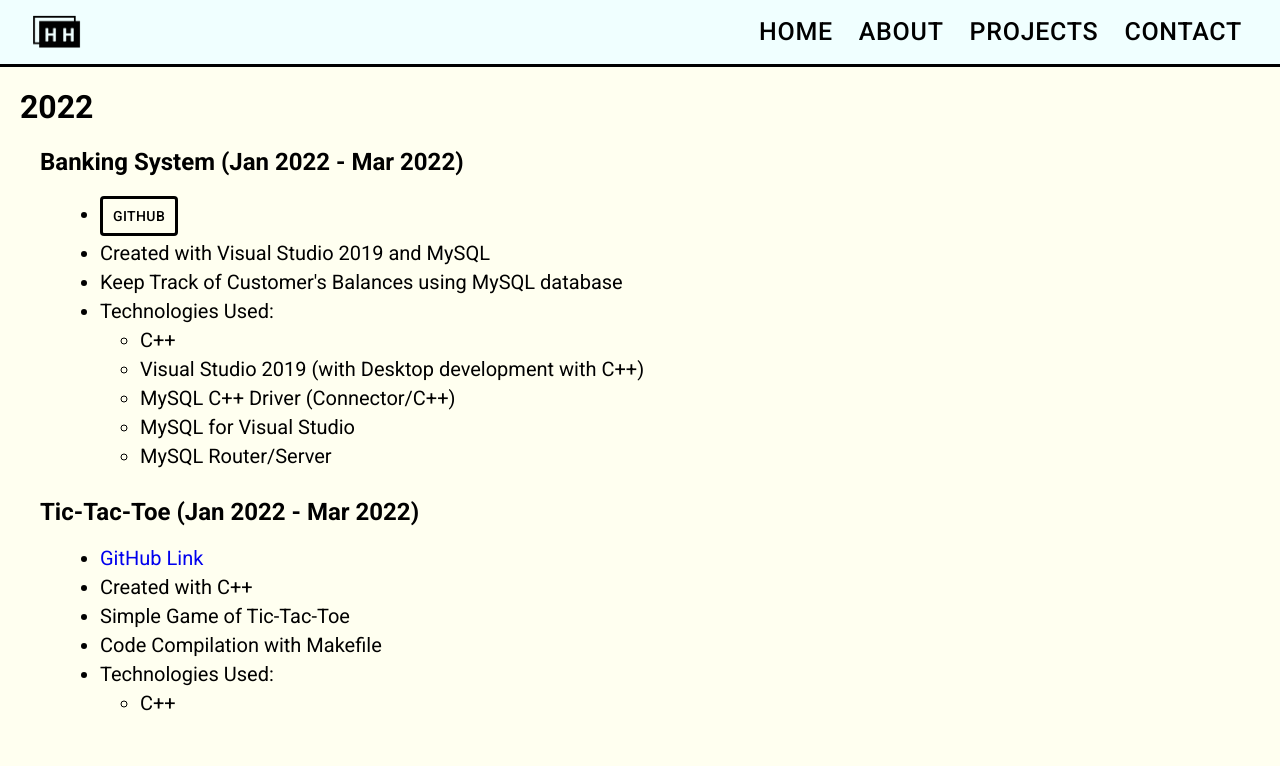
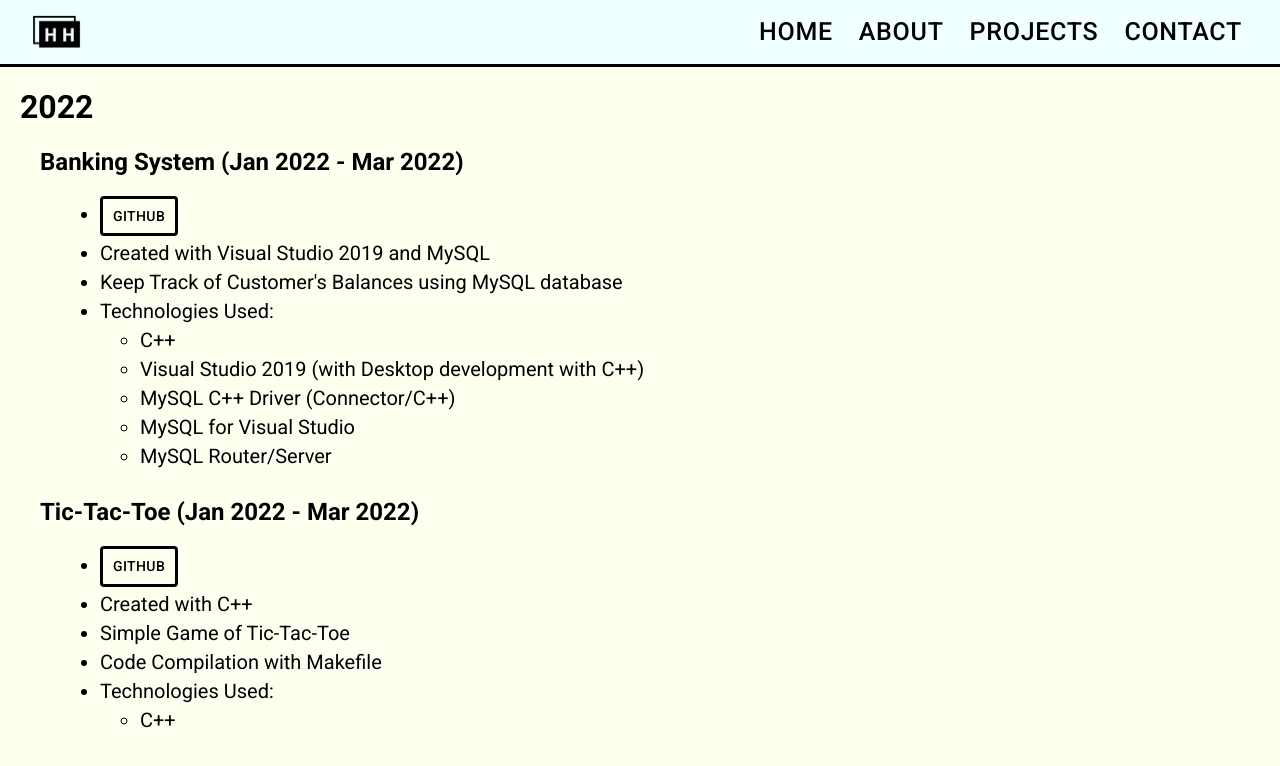
Before and after one commit to haostonh/portfolio, a React (Create React App) app in the folder client/: page /portfolio/projects in a window 1280 px wide. Shown: the top 766 px of the page. Built offline with nearby package versions, Linux system fonts and the light colour scheme.

Commit message:
updated with new button

```diff
--- a/client/src/projects/2022/TicTacToe.jsx
+++ b/client/src/projects/2022/TicTacToe.jsx
@@ -1,5 +1,6 @@
 import React from "react";
 import '../../pagesCSS/Projects.css';
+import HHLinkButton from "../../components/HHLinkButton";
 
 const TicTacToe = () => {
   return (
@@ -7,7 +8,7 @@ const TicTacToe = () => {
       <h2 className='projectTitle'>Tic-Tac-Toe (Jan 2022 - Mar 2022)</h2>
       <ul className='projectBody'>
         <li>
-          <a href='https://github.com/haostonh/tic-tac-toe' target='_blank' rel='noopener noreferrer'>GitHub Link</a>
+          <HHLinkButton href='https://github.com/haostonh/tic-tac-toe' text='GitHub'/>
         </li>
         <li>Created with C++</li>
         <li>Simple Game of Tic-Tac-Toe</li>
```
